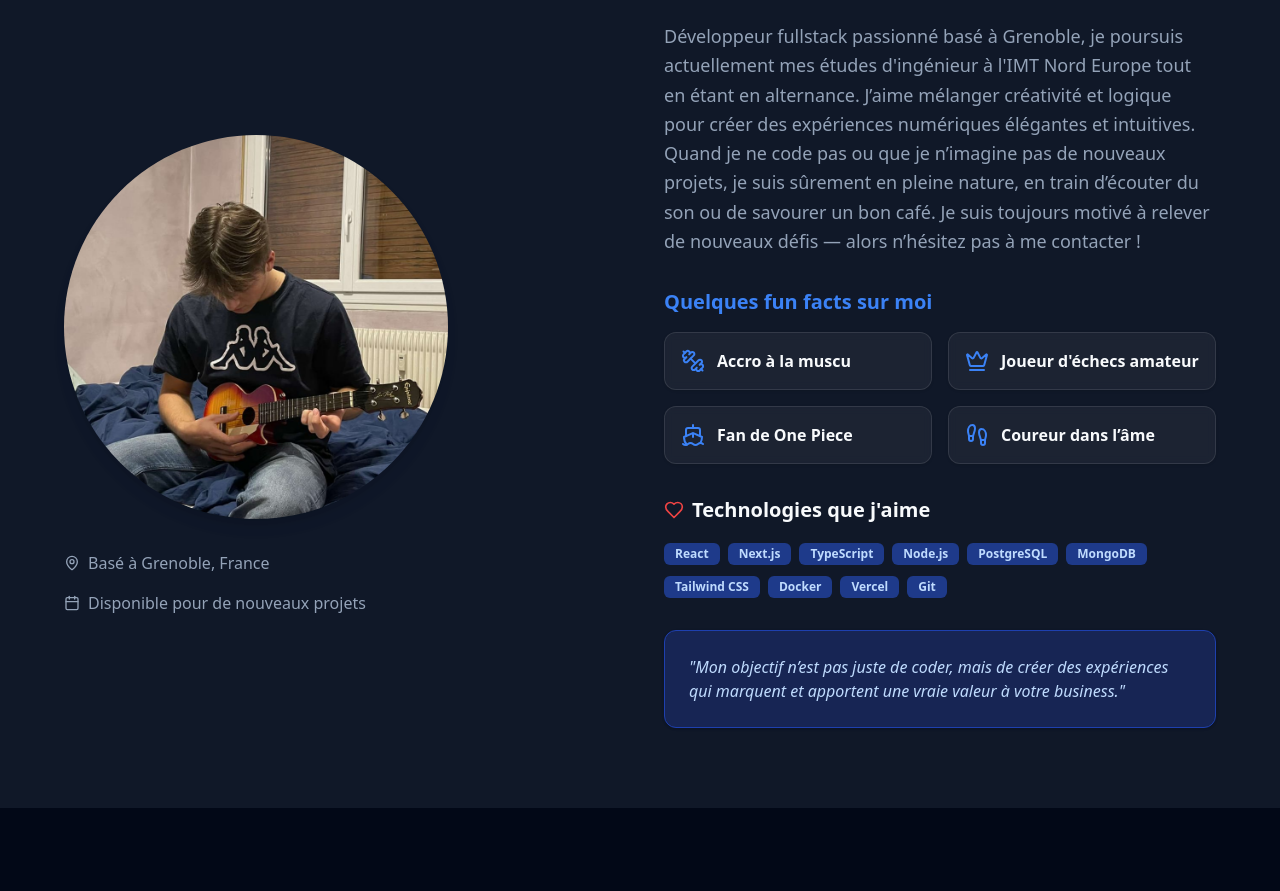
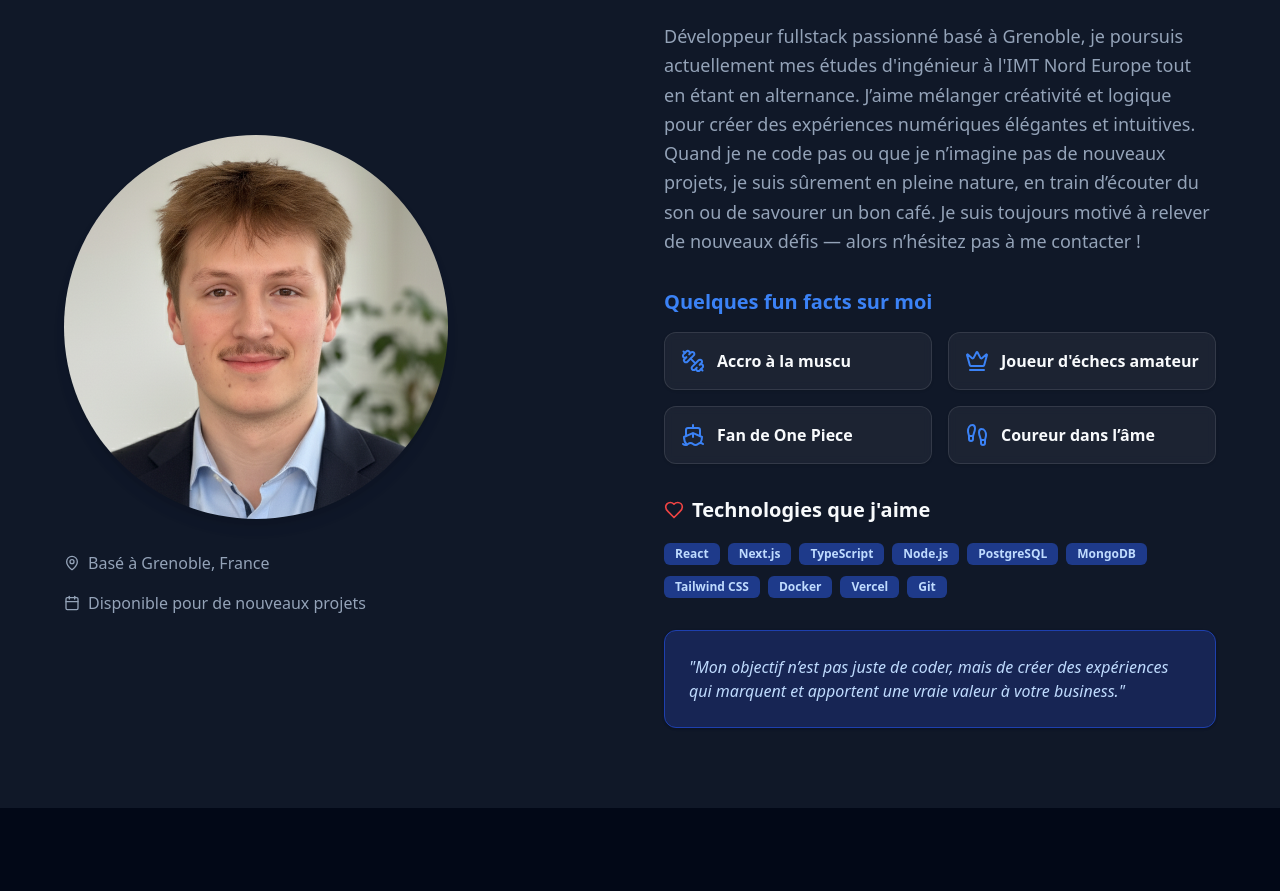
Before and after one commit to teovlt/portfolioFreelance, a React (Vite) app: page / in a window 1280 px wide. Shown: the part 1080-1971 px from the top of the page. Built offline with nearby package versions, Linux system fonts and the light colour scheme.

Commit message:
Merci gemini

```diff
--- a/src/pages/About.tsx
+++ b/src/pages/About.tsx
@@ -85,7 +85,7 @@ export const About = () => {
                 >
                   <Avatar className="w-full h-full shadow-lg">
                     <AvatarImage
-                      src="images/me.jpg"
+                      src="images/gemini.png"
                       alt="Photo de Téo Villet, développeur web freelance à Grenoble"
                       className="object-cover w-full h-full"
                     />
```
Also changed, not shown: public/images/gemini.png (added), public/images/me.jpg (deleted).
